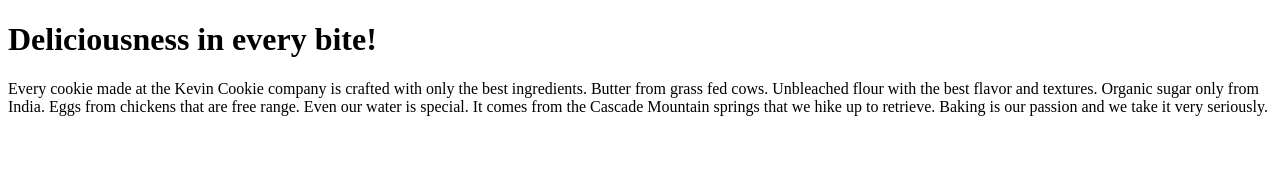
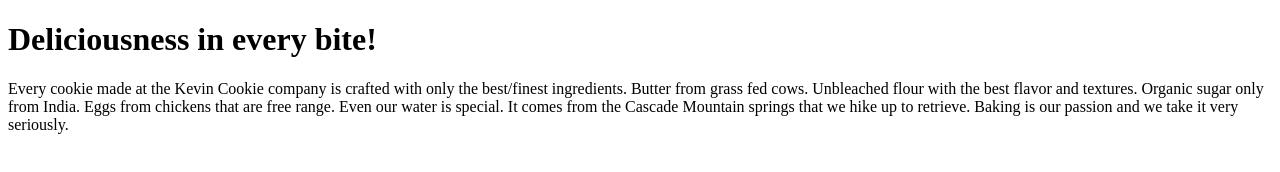
Before and after one commit to malcolmdcruz/CookieCompany.com, a plain HTML site: page index.htm in a window 1280 px wide. Drawn offline with Linux system fonts and the light colour scheme.

Commit message:
second test

```diff
--- a/index.htm
+++ b/index.htm
@@ -3,7 +3,7 @@
 <body>
 
 <h1>Deliciousness in every bite!</h1>
-<p>Every cookie made at the Kevin Cookie company is crafted with only the best ingredients. Butter from grass fed cows. Unbleached flour with the best flavor and textures. Organic sugar only from India. Eggs from chickens that are free range. Even our water is special. It comes from the Cascade Mountain springs that we hike up to retrieve. Baking is our passion and we take it very seriously.</p>
+<p>Every cookie made at the Kevin Cookie company is crafted with only the best/finest ingredients. Butter from grass fed cows. Unbleached flour with the best flavor and textures. Organic sugar only from India. Eggs from chickens that are free range. Even our water is special. It comes from the Cascade Mountain springs that we hike up to retrieve. Baking is our passion and we take it very seriously.</p>
 
 </body>
 </html>
```
